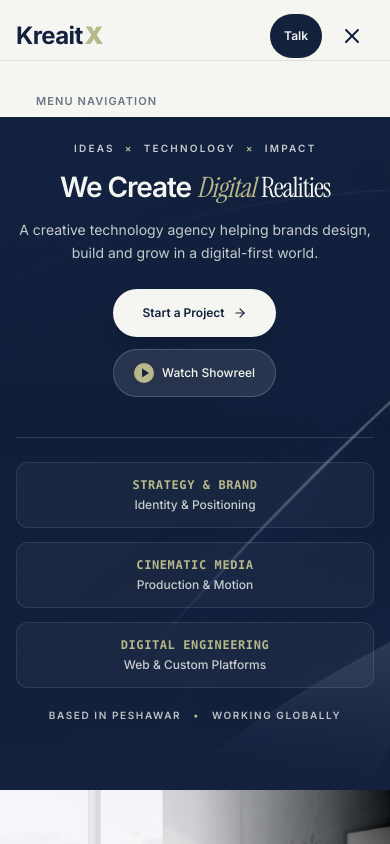
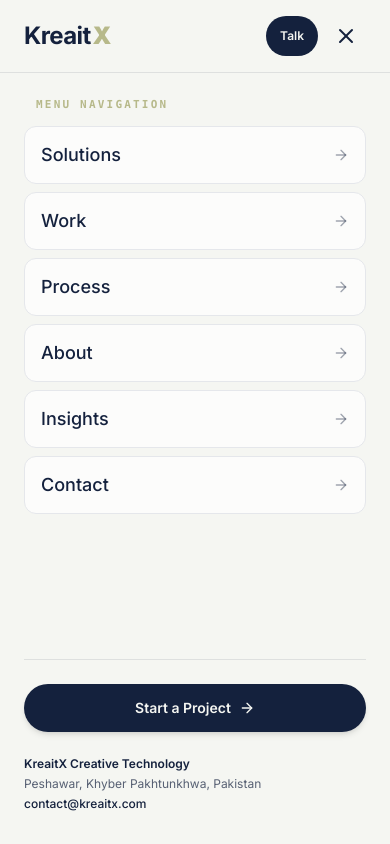
Before and after one commit to FaizaSami0007/KreaitX_By_Faiza, a Next.js app: page / in a window 390 px wide. Both pictures are taken after a click on the button "Open navigation menu". Shown: the top 844 px of the page. Built offline with nearby package versions, Linux system fonts and the light colour scheme.

Commit message:
fix(nav): resolve mobile menu drawer stacking context clipping and render full nav links

```diff
--- a/components/layout/Navbar.tsx
+++ b/components/layout/Navbar.tsx
@@ -51,9 +51,10 @@ export const Navbar: React.FC = () => {
   }, [mobileMenuOpen]);
 
   return (
+    <>
       <header
         className={cn(
-        "sticky top-0 z-50 w-full transition-all duration-200 bg-[#F5F6F2]/95 backdrop-blur-md",
+          "sticky top-0 z-40 w-full transition-all duration-200 bg-[#F5F6F2]/95 backdrop-blur-md",
           scrolled
             ? "border-b border-[#14213D]/10 shadow-[0_2px_12px_-2px_rgba(20,33,61,0.06)] py-3 sm:py-3.5"
             : "border-b border-[#14213D]/8 py-3.5 sm:py-4 lg:py-5"
@@ -119,32 +120,67 @@ export const Navbar: React.FC = () => {
               </Link>
               <button
                 type="button"
-              onClick={() => setMobileMenuOpen(!mobileMenuOpen)}
+                onClick={() => setMobileMenuOpen(true)}
                 className="inline-flex items-center justify-center p-2.5 min-h-[44px] min-w-[44px] rounded-xl text-[#14213D] hover:bg-[#14213D]/5 focus-visible:outline-none focus-visible:ring-2 focus-visible:ring-[#B7B98A]"
                 aria-expanded={mobileMenuOpen}
                 aria-controls="mobile-menu-drawer"
-              aria-label={mobileMenuOpen ? "Close navigation menu" : "Open navigation menu"}
+                aria-label="Open navigation menu"
               >
-              {mobileMenuOpen ? <X className="h-6 w-6" /> : <Menu className="h-6 w-6" />}
+                <Menu className="h-6 w-6" />
               </button>
             </div>
           </nav>
         </Container>
+      </header>
 
-      {/* Mobile Navigation Drawer */}
+      {/* Fullscreen High-Z Mobile Navigation Overlay */}
       {mobileMenuOpen && (
         <div
           id="mobile-menu-drawer"
           ref={drawerRef}
-          className="fixed inset-x-0 top-[60px] sm:top-[65px] bottom-0 z-40 flex flex-col bg-[#F5F6F2] px-6 py-6 pb-[max(2rem,env(safe-area-inset-bottom,0px))] overflow-y-auto lg:hidden border-t border-[#14213D]/10 animate-in fade-in duration-200"
+          className="fixed inset-0 z-[100] flex flex-col bg-[#F5F6F2] lg:hidden animate-in fade-in duration-200"
           role="dialog"
           aria-modal="true"
           aria-label="Mobile Navigation Menu"
         >
-          <div className="flex flex-col space-y-1.5">
-            <span className="text-[11px] font-semibold uppercase tracking-widest text-[#14213D]/60 px-3 pt-2">
-              Menu Navigation
+          {/* Top Bar matching header */}
+          <div className="flex items-center justify-between px-6 py-4 border-b border-[#14213D]/10 bg-[#F5F6F2] shrink-0">
+            <Link
+              href="/"
+              onClick={() => setMobileMenuOpen(false)}
+              className="flex items-center gap-0.5 text-2xl font-bold tracking-tight text-[#14213D]"
+              aria-label="KreaitX — Home"
+            >
+              <span>Kreait</span>
+              <span className="text-[#B7B98A] font-black">X</span>
+            </Link>
+
+            <div className="flex items-center gap-2">
+              <Link
+                href="/contact"
+                onClick={() => setMobileMenuOpen(false)}
+                className="inline-flex text-xs font-semibold text-[#F5F6F2] bg-[#14213D] px-3.5 py-2 rounded-full min-h-[40px] items-center justify-center"
+              >
+                Talk
+              </Link>
+              <button
+                type="button"
+                onClick={() => setMobileMenuOpen(false)}
+                className="inline-flex items-center justify-center p-2 rounded-xl text-[#14213D] hover:bg-[#14213D]/5 focus-visible:outline-none focus-visible:ring-2 focus-visible:ring-[#B7B98A]"
+                aria-label="Close navigation menu"
+              >
+                <X className="h-6 w-6" />
+              </button>
+            </div>
+          </div>
+
+          {/* Scrollable Navigation Body */}
+          <div className="flex-1 overflow-y-auto px-6 py-6 pb-[max(2rem,env(safe-area-inset-bottom,0px))] flex flex-col justify-between">
+            <div className="flex flex-col space-y-2">
+              <span className="text-[11px] font-mono font-semibold uppercase tracking-[0.2em] text-[#B7B98A] px-3 pb-1">
+                MENU NAVIGATION
               </span>
+
               {navItems.map((item) => {
                 const isActive = pathname === item.href;
                 return (
@@ -153,19 +189,19 @@ export const Navbar: React.FC = () => {
                     href={item.href}
                     onClick={() => setMobileMenuOpen(false)}
                     className={cn(
-                    "flex items-center justify-between px-4 py-3.5 min-h-[48px] text-base rounded-xl transition-colors active:bg-[#14213D]/10",
+                      "flex items-center justify-between px-4 py-3.5 min-h-[50px] text-lg rounded-xl transition-all duration-150 active:scale-[0.99]",
                       isActive
-                      ? "bg-[#14213D] text-[#F5F6F2] font-semibold"
-                      : "text-[#14213D] hover:bg-[#14213D]/5 font-medium"
+                        ? "bg-[#14213D] text-[#F5F6F2] font-semibold shadow-sm"
+                        : "text-[#14213D] hover:bg-[#14213D]/5 font-medium border border-[#14213D]/06 bg-white/70"
                     )}
                   >
-                  <div className="flex items-center gap-2.5">
+                    <div className="flex items-center gap-3">
                       {isActive && <span className="w-2 h-2 rounded-full bg-[#B7B98A]" />}
                       <span>{item.label}</span>
                     </div>
                     <ArrowRight
                       className={cn(
-                      "h-4 w-4",
+                        "h-4 w-4 transition-transform",
                         isActive ? "text-[#B7B98A]" : "text-[#14213D]/40"
                       )}
                     />
@@ -174,24 +210,26 @@ export const Navbar: React.FC = () => {
               })}
             </div>
 
-          <div className="mt-6 pt-6 border-t border-[#14213D]/10 flex flex-col gap-4">
+            {/* Bottom Action & Location Info */}
+            <div className="mt-8 pt-6 border-t border-[#14213D]/10 flex flex-col gap-4">
               <Link
                 href="/contact"
-              className="group inline-flex items-center justify-center text-sm font-semibold text-[#F5F6F2] bg-[#14213D] hover:bg-[#0E172B] px-6 py-3.5 min-h-[48px] rounded-full transition-all duration-200"
+                className="group inline-flex items-center justify-center text-sm font-semibold text-[#F5F6F2] bg-[#14213D] hover:bg-[#0E172B] px-6 py-3.5 min-h-[48px] rounded-full transition-all duration-200 shadow-md"
                 onClick={() => setMobileMenuOpen(false)}
               >
                 <span>Start a Project</span>
                 <ArrowRight className="ml-2 h-4 w-4 transition-transform duration-200 group-hover:translate-x-1" />
               </Link>
 
-            <div className="mt-3 text-xs text-[#14213D]/60 space-y-1">
+              <div className="mt-2 text-xs text-[#14213D]/70 space-y-1">
                 <p className="font-semibold text-[#14213D]">KreaitX Creative Technology</p>
                 <p>{siteConfig.location.formatted}</p>
                 <p className="text-[#14213D] font-medium">{siteConfig.contact.email}</p>
               </div>
             </div>
           </div>
+        </div>
       )}
-    </header>
+    </>
   );
 };
```
Lines whose indentation alone changed are shown as unchanged.
